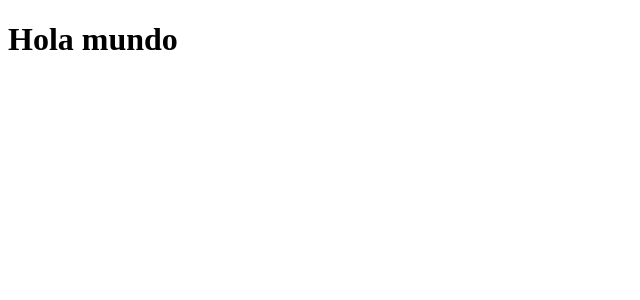
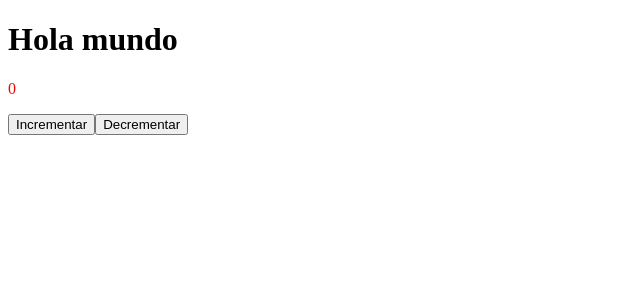
Before and after one commit to pikimarquitos/proyecto-vue, a Vue app: page / in a window 1280 px wide. Shown: the top 300 px of the page, without its empty margins (0-640 px from the left). Built offline with nearby package versions, Linux system fonts and the light colour scheme.

Commit message:
Crea componentes de contador

```diff
--- a/src/App.vue
+++ b/src/App.vue
@@ -1,10 +1,10 @@
+<template>
+<Contador></Contador>
+</template>
+
 <script setup>
-
+import Contador from './components/contador.vue';
 </script>
-
-<template>
-  <h1>Hola mundo</h1>
-</template>
 
 <style scoped>
 
--- /dev/null
+++ b/src/components/Contador.vue
@@ -0,0 +1,23 @@
+<template>
+  <h1>Hola mundo</h1>
+  <p>{{ contador }}</p>
+  <button @click="incrementar">Incrementar</button>
+  <button @click="decrementar">Decrementar</button>
+</template>
+
+<script setup>
+import {ref} from 'vue';
+const contador = ref(0);
+const incrementar = () => {
+  contador.value++;
+}
+const decrementar = () => {
+  contador.value--;
+}
+</script>
+
+<style scoped>
+  p {
+    color: red;
+  }
+</style>
```
